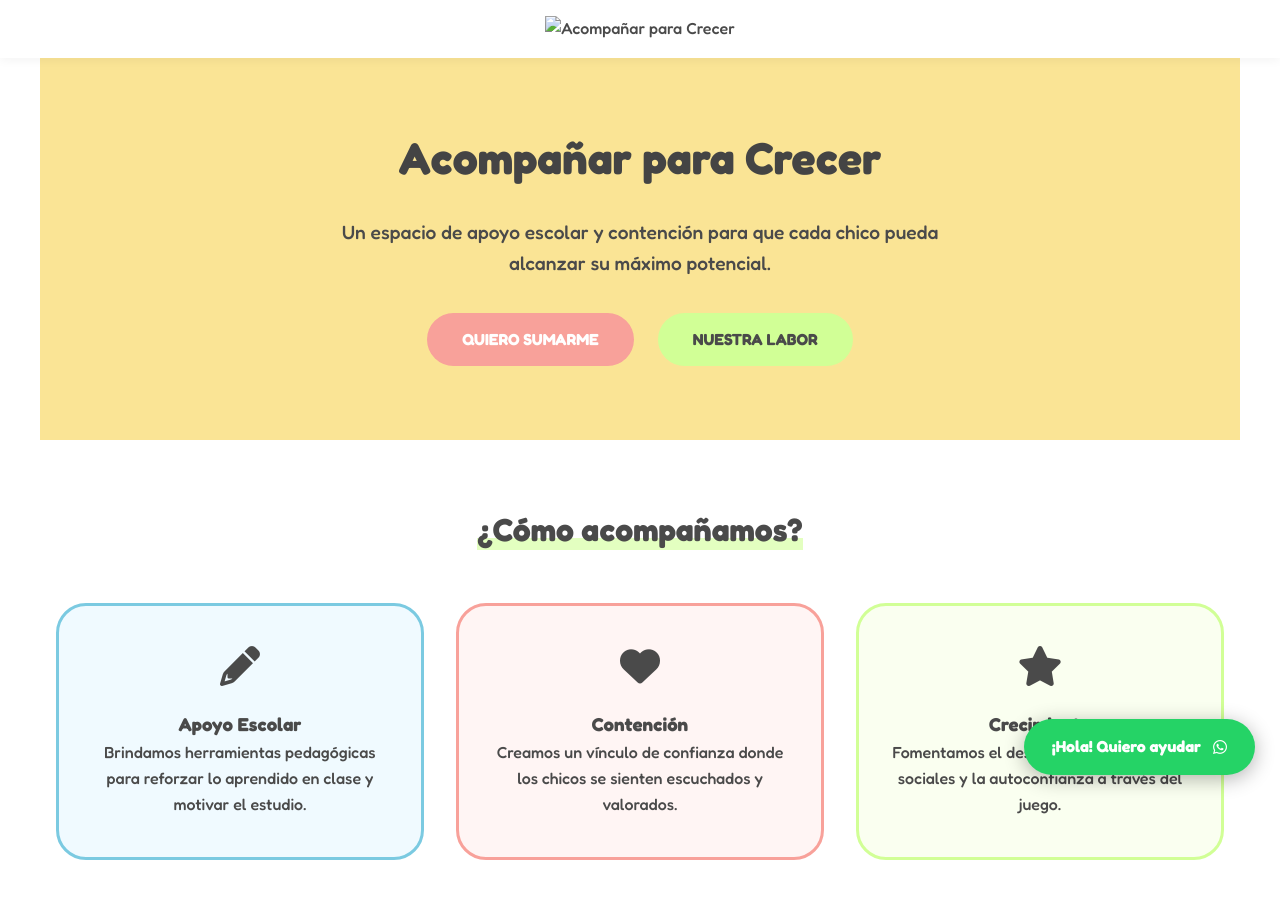
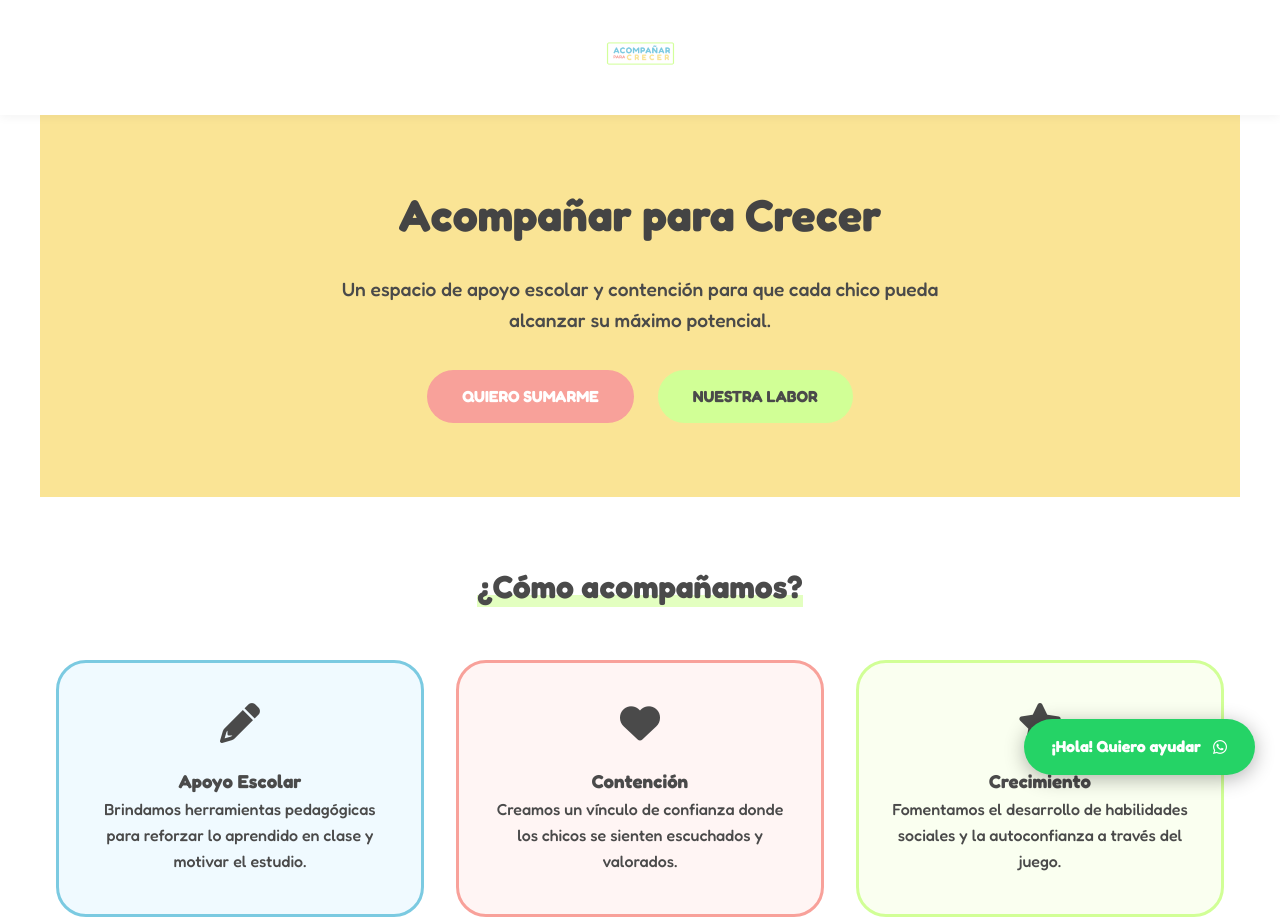
Before and after one commit to davidamaciel10/Acompa-ar-para-crecer, a plain HTML site: page index.html in a window 1280 px wide. Shown: the top 920 px of the page. Drawn offline with Linux system fonts and the light colour scheme.

Commit message:
Update index.html

```diff
--- a/index.html
+++ b/index.html
@@ -16,7 +16,7 @@
 
     <header>
         <div class="logo-box">
-            <img src="image_c54823.png" alt="Acompañar para Crecer">
+            <img src="logo.png" alt="Acompañar para Crecer">
         </div>
     </header>
 
```
